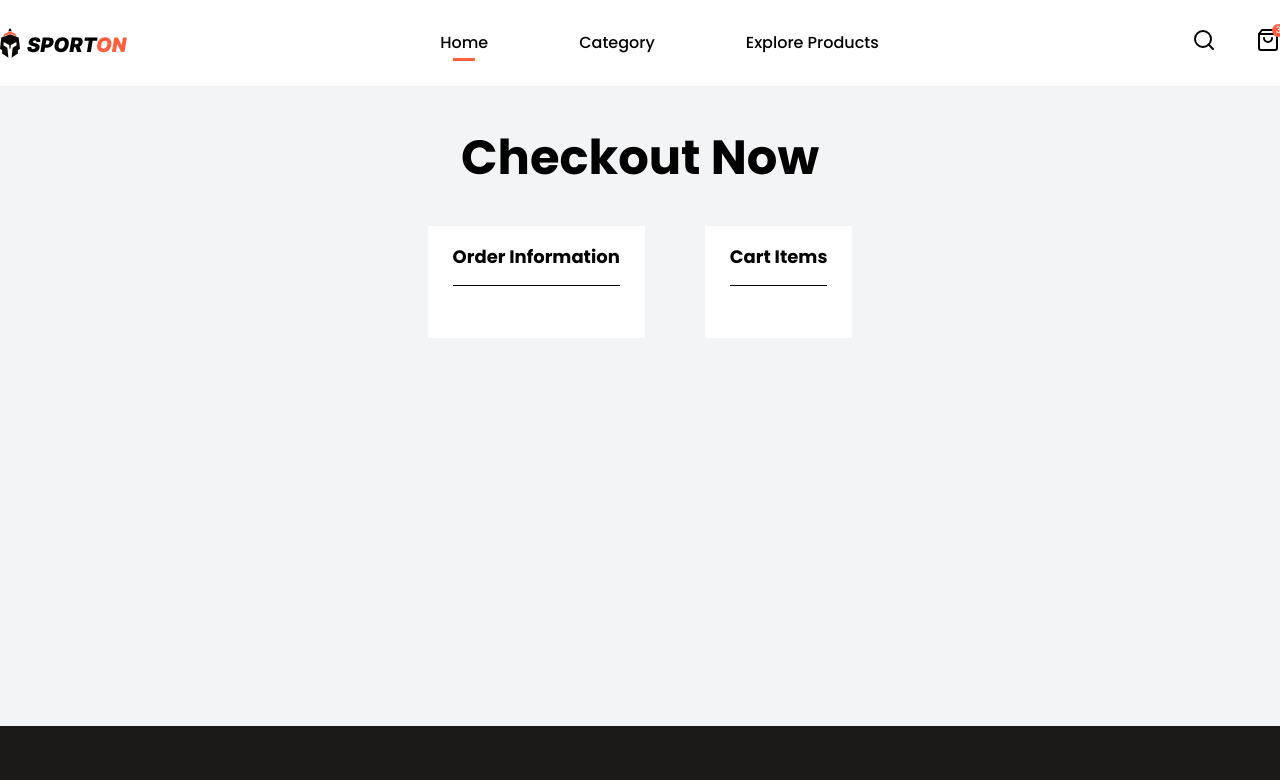
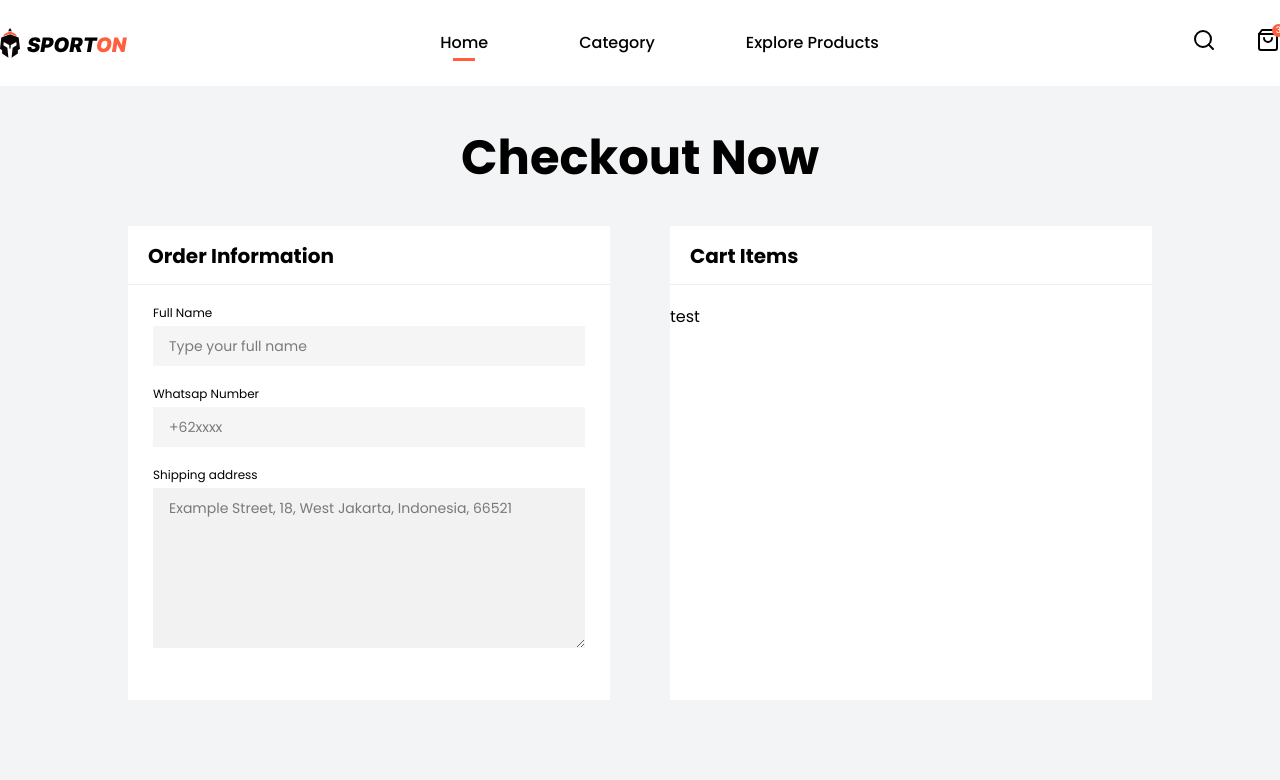
Before and after one commit to veydayen07/sporton-fe, a Next.js app: page /checkout in a window 1280 px wide. Shown: the top 780 px of the page. Built offline with nearby package versions, Linux system fonts and the light colour scheme.

Commit message:
progress

```diff
--- a/app/(landing)/checkout/page.tsx
+++ b/app/(landing)/checkout/page.tsx
@@ -1,19 +1,17 @@
 import React from "react";
+import CartItems from "./../components/checkout/cartItems";
+import OrderInformation from "./../components/checkout/orderInformation";
 
 const CheckoutPage = () => {
   return (
-    <div className="mx-auto w-full pb-20 pt-12 bg-gray-100 min-h-[80vh]">
-      <h1 className="leading-none text-5xl font-bold text-center mb-11">
-        Checkout Now
-      </h1>
-      <div className="flex justify-center items-center gap-15">
-        <div className="pt-4.25 pb-13 px-6.25 bg-white">
-          <h2 className="text-lg font-bold pb-3.5 border-b w-full">
-            Order Information
-          </h2>
-        </div>
-        <div className="pt-4.25 pb-13 px-6.25 bg-white">
-          <h2 className="text-lg font-bold pb-3.5 border-b ">Cart Items</h2>
+    <div className="bg-gray-100 min-h-[80vh] ">
+      <div className="mx-auto w-full pb-20 pt-12 max-w-5xl">
+        <h1 className="leading-none text-5xl font-bold text-center mb-11">
+          Checkout Now
+        </h1>
+        <div className="grid grid-cols-2 gap-15 ">
+          <OrderInformation />
+          <CartItems />
         </div>
       </div>
     </div>
--- a/app/(landing)/components/checkout/cartItems.tsx
+++ b/app/(landing)/components/checkout/cartItems.tsx
@@ -0,0 +1,8 @@
+import React from "react";
+import CardWithHeader from "../ui/cardWithHeader";
+
+const CartItems = () => {
+  return <CardWithHeader header="Cart Items">test</CardWithHeader>;
+};
+
+export default CartItems;
--- a/app/(landing)/components/checkout/orderInformation.tsx
+++ b/app/(landing)/components/checkout/orderInformation.tsx
@@ -1,7 +1,29 @@
 import React from "react";
+import CardWithHeader from "../ui/cardWithHeader";
+import InputGroup from "./../ui/inputGroup";
 
 const OrderInformation = () => {
-  return <div></div>;
+  return (
+    <CardWithHeader header="Order Information">
+      <div className="flex flex-col gap-5 px-6.25">
+        <InputGroup
+          label="Full Name"
+          type="text"
+          placeholder="Type your full name"
+        />
+        <InputGroup label="Whatsap Number" type="tel" placeholder="+62xxxx" />
+        <InputGroup label="Shipping address">
+          <textarea
+            className="bg-[#F0F0F0D1] px-4 py-2.5 outline-none focus:border focus:border-gray-400 text-sm"
+            name=""
+            rows={7}
+            id=""
+            placeholder="Example Street, 18, West Jakarta, Indonesia, 66521"
+          ></textarea>
+        </InputGroup>
+      </div>
+    </CardWithHeader>
+  );
 };
 
 export default OrderInformation;
--- a/app/(landing)/components/ui/cardWithHeader.tsx
+++ b/app/(landing)/components/ui/cardWithHeader.tsx
@@ -7,8 +7,8 @@ type TCardWithHeaderProps = {
 
 const CardWithHeader = ({ header, children }: TCardWithHeaderProps) => {
   return (
-    <div className="pt-4 pb-13 ">
-      <h2 className="pb-3.5 border-b border-[#E4E4E4D1]/82 mb-5 font-bold text-xl">
+    <div className="pt-4 pb-13 bg-white">
+      <h2 className="pb-3.5 px-5 border-b border-[#E4E4E4D1]/82 mb-5 font-bold text-xl">
         {header}
       </h2>
       {children}
--- a/app/(landing)/components/ui/inputGroup.tsx
+++ b/app/(landing)/components/ui/inputGroup.tsx
@@ -4,7 +4,7 @@ type TInputGroupProps = {
   label: string;
   children?: React.ReactNode;
   placeholder?: string;
-  type: React.InputHTMLAttributes<HTMLInputElement>["type"];
+  type?: React.InputHTMLAttributes<HTMLInputElement>["type"];
 };
 
 const InputGroup = ({
@@ -14,11 +14,13 @@ const InputGroup = ({
   placeholder,
 }: TInputGroupProps) => {
   return (
-    <div className="w-full flex flex-col ">
-      <label htmlFor="">{label}</label>
+    <div className="w-full flex flex-col gap-1.25">
+      <label className="text-xs" htmlFor="">
+        {label}
+      </label>
       {!children ? (
         <input
-          className="w-full px-4 py-2.5"
+          className="w-full text-sm bg-[#F0F0F0D1]/82 px-4 py-2.5 focus:border focus:border-gray-400 outline-none"
           type={type}
           placeholder={placeholder}
         />
```
